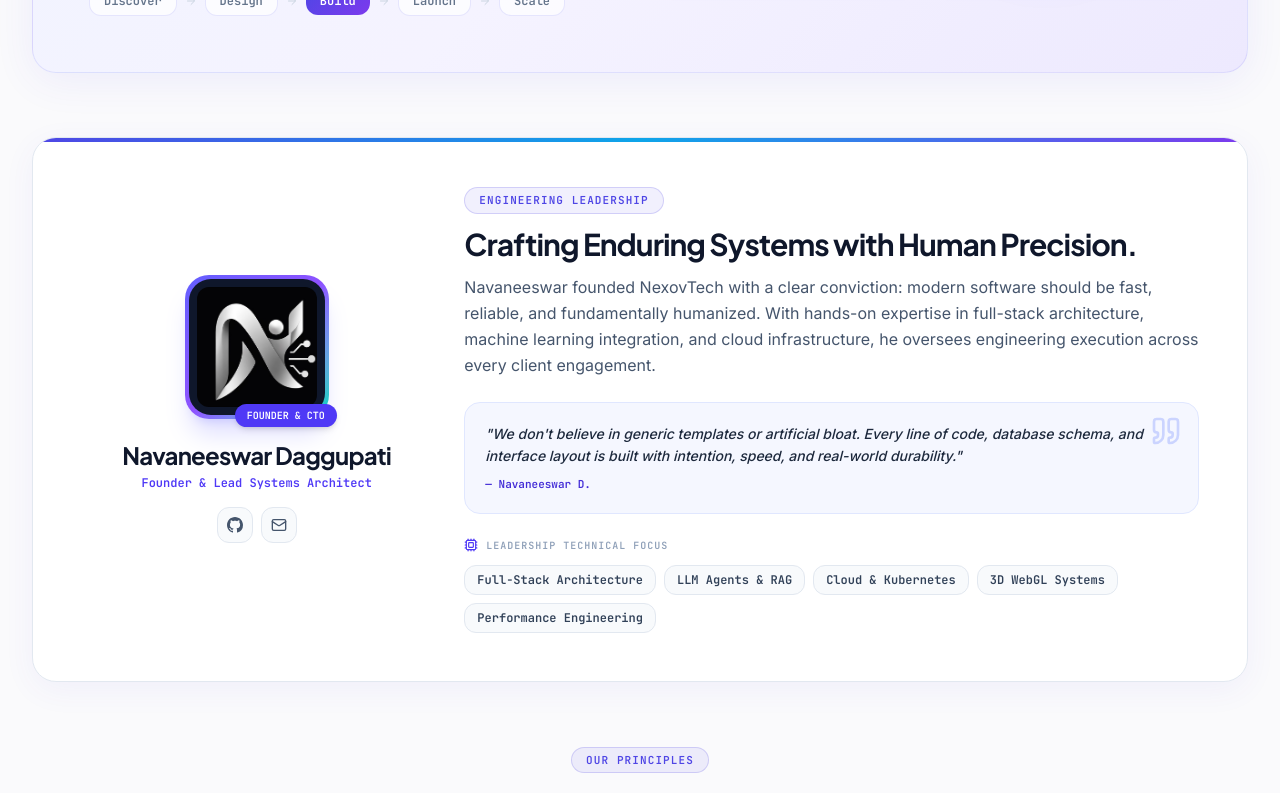
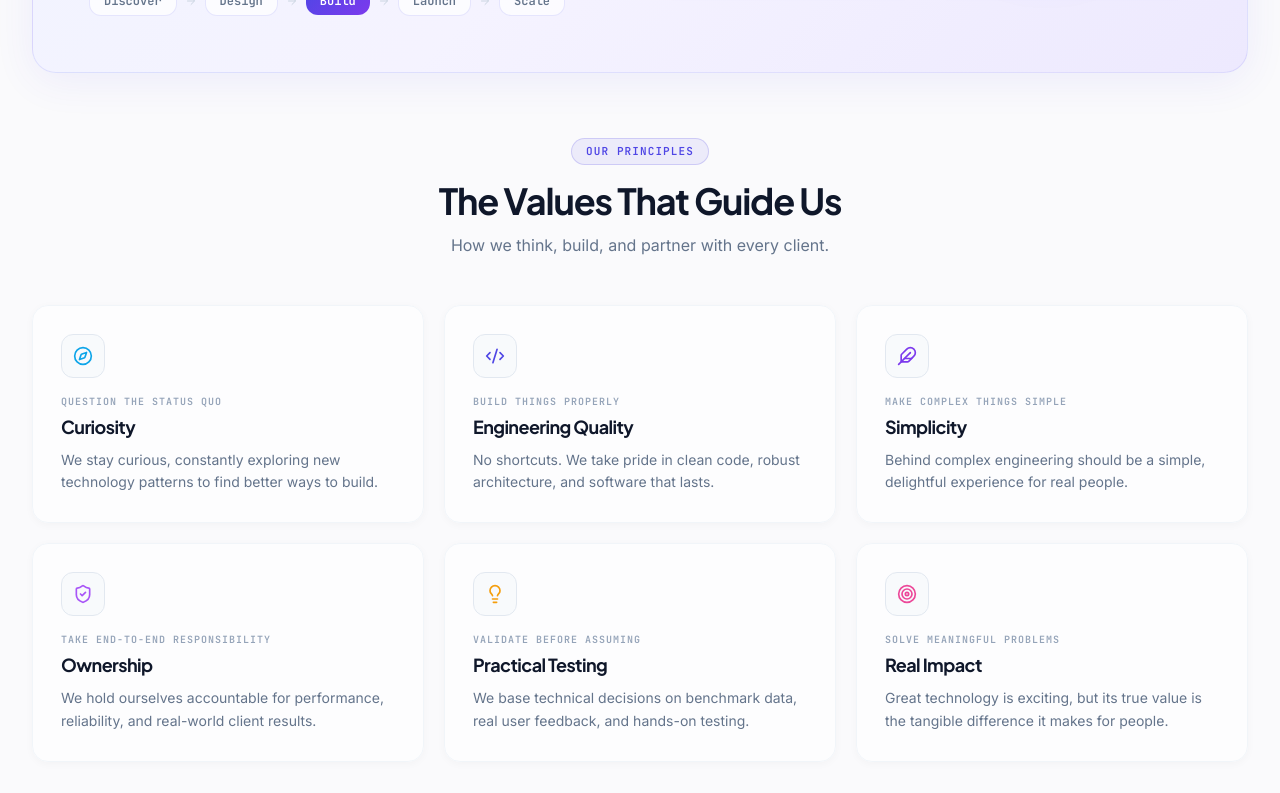
Before and after one commit to navaniish/NexovTech, a React (Vite) app: page / in a window 1280 px wide. Shown: the part 1360-2153 px from the top of the page. Built offline with nearby package versions, Linux system fonts and the light colour scheme.

Commit message:
Move Founder About info to small compact badge layout at the end in Footer

```diff
--- a/src/components/AboutSection.tsx
+++ b/src/components/AboutSection.tsx
@@ -2,7 +2,7 @@ import React, { useState } from 'react';
 import { COMPANY_VALUES, TIMELINE_DATA } from '../data/portfolioData';
 import {
   ShieldCheck, Compass, Code2, Feather, Target, Lightbulb,
-  Users, Globe, Zap, ArrowRight, CheckCircle2, Quote, Mail, Cpu
+  Users, Globe, Zap, ArrowRight, CheckCircle2
 } from 'lucide-react';
 
 /* Value colour + icon identity */
@@ -123,103 +123,6 @@ export const AboutSection: React.FC = () => {
                 <div className="text-[11px] sm:text-xs" style={{ color: '#64748b' }}>{s.label}</div>
               </div>
             ))}
-          </div>
-        </div>
-      </div>
-
-      {/* ── Founder Spotlight Card ───────────────────────── */}
-      <div
-        className="rounded-3xl p-6 sm:p-10 md:p-12 mb-12 sm:mb-16 relative overflow-hidden"
-        style={{
-          background: '#ffffff',
-          border: '1px solid #e2e8f0',
-          boxShadow: '0 8px 32px rgba(79,70,229,0.06)',
-        }}
-      >
-        {/* Top accent */}
-        <div
-          className="absolute top-0 left-0 right-0 h-1 rounded-t-3xl"
-          style={{ background: 'linear-gradient(90deg, #4f46e5, #0ea5e9, #7c3aed)' }}
-        />
-
-        <div className="grid grid-cols-1 lg:grid-cols-12 gap-8 items-center">
-
-          {/* Left: Founder Avatar / Logo Crest — 4 cols */}
-          <div className="lg:col-span-4 flex flex-col items-center text-center">
-            <div className="relative w-28 h-28 sm:w-36 sm:h-36 rounded-3xl p-1 bg-gradient-to-br from-indigo-500 via-violet-500 to-teal-400 shadow-xl shadow-indigo-500/20 mb-5">
-              <div className="w-full h-full rounded-[22px] overflow-hidden bg-slate-900 flex items-center justify-center p-2">
-                <img src="/logo.jpeg" alt="Founder Logo" className="w-full h-full object-cover rounded-xl" />
-              </div>
-              <div className="absolute -bottom-2 -right-2 px-3 py-1 bg-indigo-600 text-white rounded-full text-[10px] font-mono font-bold shadow-md">
-                FOUNDER &amp; CTO
-              </div>
-            </div>
-
-            <h3 className="text-xl sm:text-2xl font-bold font-heading text-slate-900 mb-1">
-              Navaneeswar Daggupati
-            </h3>
-            <p className="text-xs font-mono text-indigo-600 font-semibold mb-4">
-              Founder &amp; Lead Systems Architect
-            </p>
-
-            {/* Social Links */}
-            <div className="flex items-center gap-2">
-              <a
-                href="https://github.com/navaniish"
-                target="_blank"
-                rel="noreferrer"
-                className="w-9 h-9 rounded-xl bg-slate-50 border border-slate-200 flex items-center justify-center text-slate-600 hover:text-indigo-600 hover:border-indigo-200 transition-colors"
-                title="GitHub Profile"
-              >
-                <svg className="w-4 h-4 fill-current" viewBox="0 0 24 24">
-                  <path d="M12 0C5.37 0 0 5.37 0 12c0 5.31 3.435 9.795 8.205 11.385.6.105.825-.255.825-.57 0-.285-.015-1.23-.015-2.235-3.015.555-3.795-.735-4.035-1.41-.135-.345-.72-1.41-1.23-1.695-.42-.225-1.02-.78-.015-.795.945-.015 1.62.87 1.845 1.23 1.08 1.815 2.805 1.305 3.495.99.105-.78.42-1.305.765-1.605-2.67-.3-5.46-1.335-5.46-5.925 0-1.305.465-2.385 1.23-3.225-.12-.3-.54-1.53.12-3.18 0 0 1.005-.315 3.3 1.23.96-.27 1.98-.405 3-.405s2.04.135 3 .405c2.295-1.56 3.3-1.23 3.3-1.23.66 1.65.24 2.88.12 3.18.765.84 1.23 1.905 1.23 3.225 0 4.605-2.805 5.625-5.475 5.925.435.375.81 1.095.81 2.22 0 1.605-.015 2.895-.015 3.3 0 .315.225.69.825.57A12.02 12.02 0 0024 12c0-6.63-5.37-12-12-12z" />
-                </svg>
-              </a>
-              <a
-                href="mailto:contact@nexovtech.com"
-                className="w-9 h-9 rounded-xl bg-slate-50 border border-slate-200 flex items-center justify-center text-slate-600 hover:text-indigo-600 hover:border-indigo-200 transition-colors"
-                title="Email Founder"
-              >
-                <Mail className="w-4 h-4" />
-              </a>
-            </div>
-          </div>
-
-          {/* Right: Founder Bio & Philosophy — 8 cols */}
-          <div className="lg:col-span-8 space-y-6">
-            <div>
-              <span className="badge mb-3 inline-block">ENGINEERING LEADERSHIP</span>
-              <h4 className="text-xl sm:text-3xl font-bold font-heading text-slate-900 mb-3">
-                Crafting Enduring Systems with Human Precision.
-              </h4>
-              <p className="text-xs sm:text-base text-slate-600 leading-relaxed font-body">
-                Navaneeswar founded NexovTech with a clear conviction: modern software should be fast, reliable, and fundamentally humanized. With hands-on expertise in full-stack architecture, machine learning integration, and cloud infrastructure, he oversees engineering execution across every client engagement.
-              </p>
-            </div>
-
-            {/* Founder Quote */}
-            <div className="p-5 rounded-2xl bg-indigo-50/60 border border-indigo-100 relative">
-              <Quote className="w-8 h-8 text-indigo-300 absolute top-3 right-4 opacity-50 pointer-events-none" />
-              <p className="text-xs sm:text-sm font-medium italic text-slate-800 leading-relaxed mb-2">
-                "We don't believe in generic templates or artificial bloat. Every line of code, database schema, and interface layout is built with intention, speed, and real-world durability."
-              </p>
-              <div className="text-[11px] font-mono font-bold text-indigo-700">— Navaneeswar D.</div>
-            </div>
-
-            {/* Core Competencies */}
-            <div>
-              <div className="text-[10px] font-mono font-bold text-slate-400 uppercase tracking-widest mb-3 flex items-center gap-2">
-                <Cpu className="w-3.5 h-3.5 text-indigo-600" />
-                <span>LEADERSHIP TECHNICAL FOCUS</span>
-              </div>
-              <div className="flex flex-wrap gap-2">
-                {['Full-Stack Architecture', 'LLM Agents & RAG', 'Cloud & Kubernetes', '3D WebGL Systems', 'Performance Engineering'].map((focus, i) => (
-                  <span key={i} className="px-3 py-1.5 rounded-xl bg-slate-50 border border-slate-200 text-xs font-mono font-semibold text-slate-700">
-                    {focus}
-                  </span>
-                ))}
-              </div>
-            </div>
           </div>
         </div>
       </div>
--- a/src/components/Footer.tsx
+++ b/src/components/Footer.tsx
@@ -24,7 +24,7 @@ export const Footer: React.FC<FooterProps> = ({ onNavigate }) => (
     <div className="max-w-7xl mx-auto">
 
       {/* Main grid */}
-      <div className="grid grid-cols-1 md:grid-cols-12 gap-10 pb-14" style={{ borderBottom: '1px solid #f1f5f9' }}>
+      <div className="grid grid-cols-1 md:grid-cols-12 gap-10 pb-12" style={{ borderBottom: '1px solid #f1f5f9' }}>
 
         {/* Brand — spans 5 cols */}
         <div className="md:col-span-5 space-y-5">
@@ -55,7 +55,7 @@ export const Footer: React.FC<FooterProps> = ({ onNavigate }) => (
           {/* Social icons */}
           <div className="flex items-center gap-2 pt-1">
             {[
-              { href: 'https://github.com',   icon: <Code2  className="w-4 h-4" />, label: 'GitHub'   },
+              { href: 'https://github.com/navaniish',   icon: <Code2  className="w-4 h-4" />, label: 'GitHub'   },
               { href: 'https://twitter.com',  icon: <Share2 className="w-4 h-4" />, label: 'Twitter'  },
               { href: 'https://linkedin.com', icon: <Globe  className="w-4 h-4" />, label: 'LinkedIn' },
             ].map(s => (
@@ -141,8 +141,47 @@ export const Footer: React.FC<FooterProps> = ({ onNavigate }) => (
         </div>
       </div>
 
+      {/* ── Compact Founder Showcase Badge (In Last) ───────────── */}
+      <div className="my-8 p-4 sm:p-5 rounded-2xl bg-white border border-slate-200 shadow-sm flex flex-col sm:flex-row items-center justify-between gap-4">
+        <div className="flex items-center gap-3.5 text-left">
+          {/* Founder Logo Avatar */}
+          <div className="relative w-11 h-11 rounded-xl p-0.5 bg-gradient-to-br from-indigo-500 via-violet-500 to-teal-400 shrink-0 shadow-sm">
+            <div className="w-full h-full rounded-[10px] overflow-hidden bg-slate-900 flex items-center justify-center">
+              <img src="/logo.jpeg" alt="Navaneeswar Daggupati" className="w-full h-full object-cover" />
+            </div>
+            <span className="absolute -bottom-1 -right-1 w-3 h-3 rounded-full bg-emerald-500 border-2 border-white" />
+          </div>
+
+          <div>
+            <div className="flex items-center gap-2">
+              <h5 className="font-heading font-bold text-sm text-slate-900">Navaneeswar Daggupati</h5>
+              <span className="text-[9px] font-mono font-bold px-2 py-0.5 rounded-full bg-indigo-50 text-indigo-700 border border-indigo-100 uppercase">
+                FOUNDER &amp; CTO
+              </span>
+            </div>
+            <p className="text-xs text-slate-500 font-body mt-0.5">
+              Engineering high-performance web products, practical AI systems &amp; cloud infrastructure.
+            </p>
+          </div>
+        </div>
+
+        <div className="flex items-center gap-2 shrink-0">
+          <a
+            href="https://github.com/navaniish"
+            target="_blank"
+            rel="noreferrer"
+            className="px-3 py-1.5 rounded-xl bg-slate-50 border border-slate-200 text-slate-700 text-xs font-mono font-semibold hover:bg-indigo-600 hover:text-white hover:border-indigo-600 transition-colors flex items-center gap-1.5"
+          >
+            <svg className="w-3.5 h-3.5 fill-current" viewBox="0 0 24 24">
+              <path d="M12 0C5.37 0 0 5.37 0 12c0 5.31 3.435 9.795 8.205 11.385.6.105.825-.255.825-.57 0-.285-.015-1.23-.015-2.235-3.015.555-3.795-.735-4.035-1.41-.135-.345-.72-1.41-1.23-1.695-.42-.225-1.02-.78-.015-.795.945-.015 1.62.87 1.845 1.23 1.08 1.815 2.805 1.305 3.495.99.105-.78.42-1.305.765-1.605-2.67-.3-5.46-1.335-5.46-5.925 0-1.305.465-2.385 1.23-3.225-.12-.3-.54-1.53.12-3.18 0 0 1.005-.315 3.3 1.23.96-.27 1.98-.405 3-.405s2.04.135 3 .405c2.295-1.56 3.3-1.23 3.3-1.23.66 1.65.24 2.88.12 3.18.765.84 1.23 1.905 1.23 3.225 0 4.605-2.805 5.625-5.475 5.925.435.375.81 1.095.81 2.22 0 1.605-.015 2.895-.015 3.3 0 .315.225.69.825.57A12.02 12.02 0 0024 12c0-6.63-5.37-12-12-12z" />
+            </svg>
+            <span>GitHub</span>
+          </a>
+        </div>
+      </div>
+
       {/* Bottom bar */}
-      <div className="pt-8 flex flex-col sm:flex-row items-center justify-between gap-3 text-xs font-mono" style={{ color: '#94a3b8' }}>
+      <div className="pt-6 flex flex-col sm:flex-row items-center justify-between gap-3 text-xs font-mono" style={{ color: '#94a3b8' }}>
         <div>© {new Date().getFullYear()} NexovTech. All rights reserved.</div>
         <div className="flex items-center gap-3">
           <span style={{ color: '#4f46e5', fontWeight: 600 }}>Building Software That Moves Ideas Forward.</span>
```
